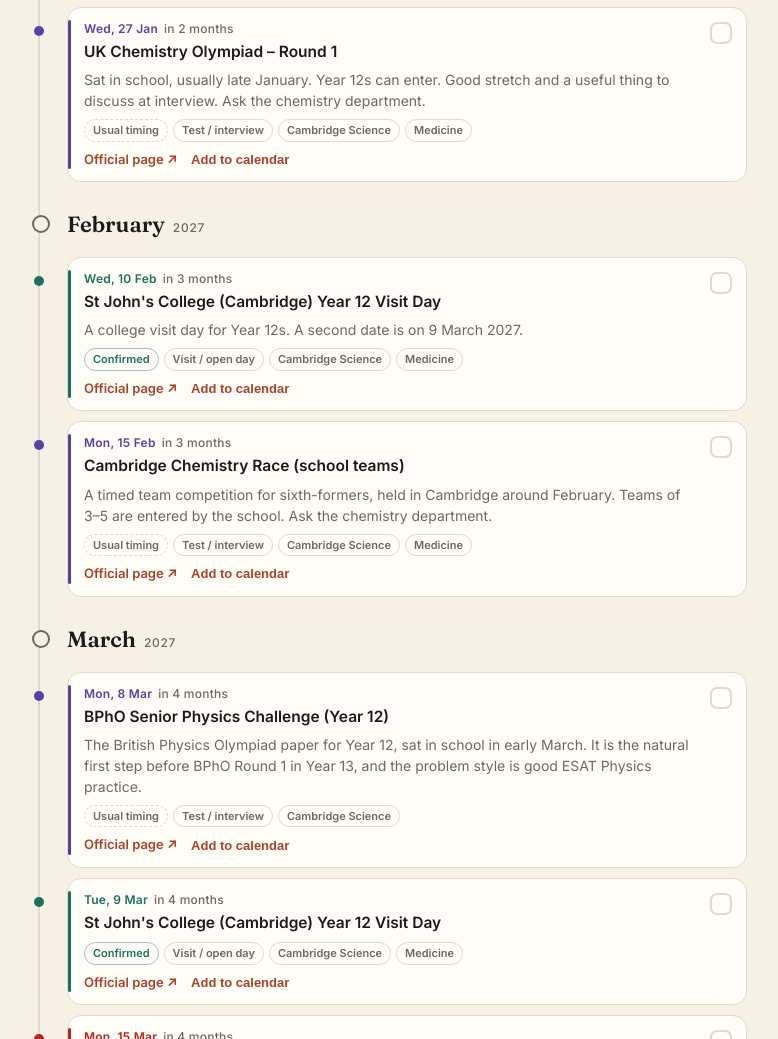
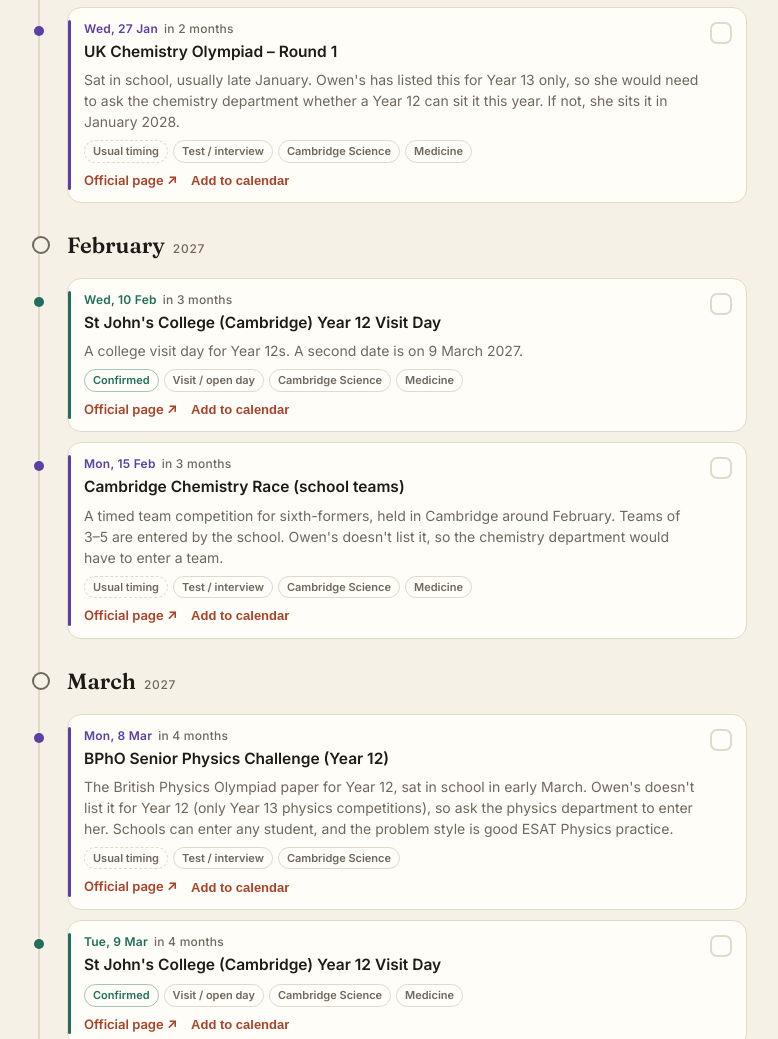
Before and after one commit to HavardSandvik/road-to-uni, a plain HTML site: page index.html in a window 1280 px wide. Shown: the part 1965-3004 px from the top of the page, without its empty margins (255-1033 px from the left). Drawn offline with Linux system fonts and the light colour scheme.

Commit message:
Note which competitions Owen's enters
Co-Authored-By: Claude Opus 5.5 <noreply@anthropic.com>
Claude-Session: https://claude.ai/code/session_018EBr9Bt8i5KwL5QEB4gUD1

```diff
--- a/index.html
+++ b/index.html
@@ -173,15 +173,15 @@ const EVENTS = [
    link:"https://summerschools.suttontrust.com"},
 
   {d:"2027-01-27", t:"UK Chemistry Olympiad – Round 1", tracks:["cam","med"], type:"test", status:"typical",
-   x:"Sat in school, usually late January. Year 12s can enter. Good stretch and a useful thing to discuss at interview. Ask the chemistry department.",
+   x:"Sat in school, usually late January. Owen's has listed this for Year 13 only, so she would need to ask the chemistry department whether a Year 12 can sit it this year. If not, she sits it in January 2028.",
    link:"https://edu.rsc.org/enrichment/uk-chemistry-olympiad"},
 
   {d:"2027-02-15", t:"Cambridge Chemistry Race (school teams)", tracks:["cam","med"], type:"test", status:"typical",
-   x:"A timed team competition for sixth-formers, held in Cambridge around February. Teams of 3–5 are entered by the school. Ask the chemistry department.",
+   x:"A timed team competition for sixth-formers, held in Cambridge around February. Teams of 3–5 are entered by the school. Owen's doesn't list it, so the chemistry department would have to enter a team.",
    link:"https://outreach.ch.cam.ac.uk/chemistry-race"},
 
   {d:"2027-03-08", t:"BPhO Senior Physics Challenge (Year 12)", tracks:["cam"], type:"test", status:"typical",
-   x:"The British Physics Olympiad paper for Year 12, sat in school in early March. It is the natural first step before BPhO Round 1 in Year 13, and the problem style is good ESAT Physics practice.",
+   x:"The British Physics Olympiad paper for Year 12, sat in school in early March. Owen's doesn't list it for Year 12 (only Year 13 physics competitions), so ask the physics department to enter her. Schools can enter any student, and the problem style is good ESAT Physics practice.",
    link:"https://www.bpho.org.uk"},
 
   {d:"2027-02-10", t:"St John's College (Cambridge) Year 12 Visit Day", tracks:["cam","med"], type:"visit", status:"confirmed",
```
